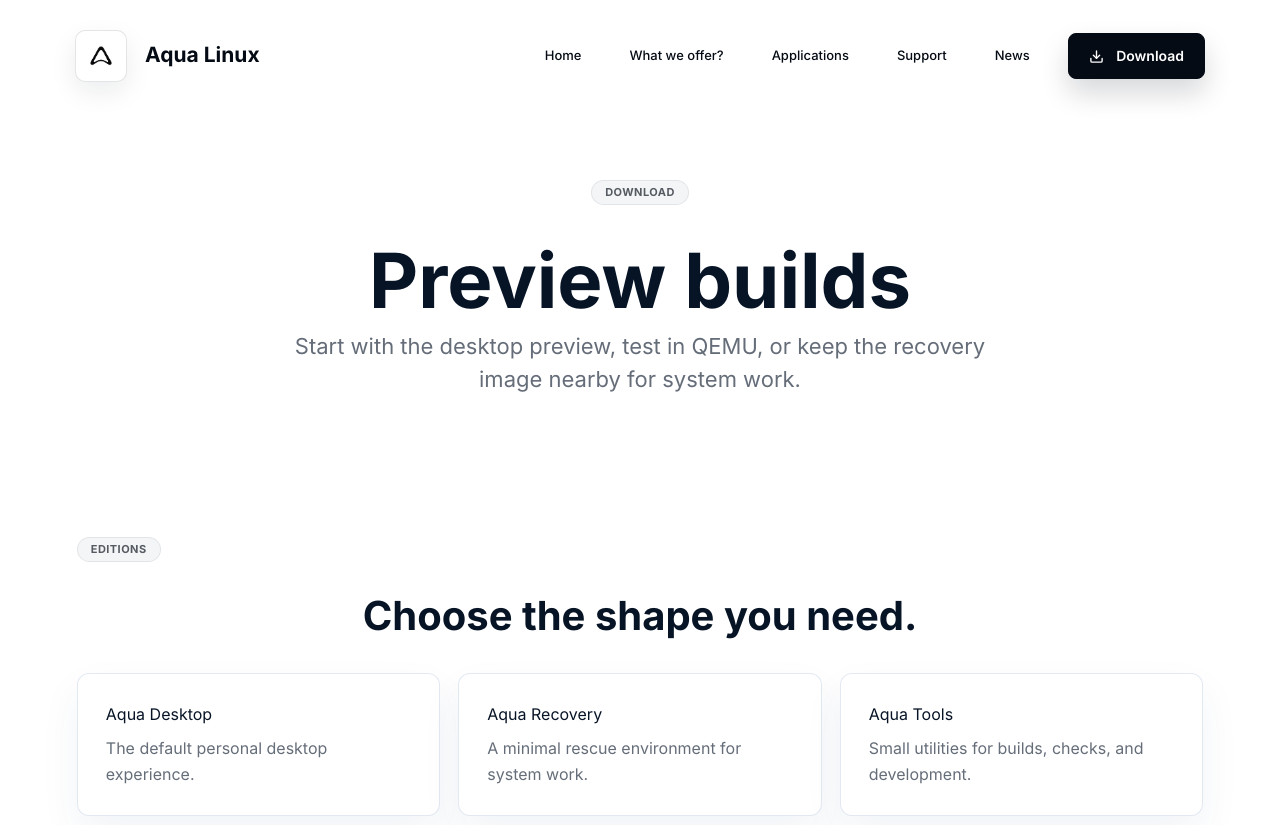
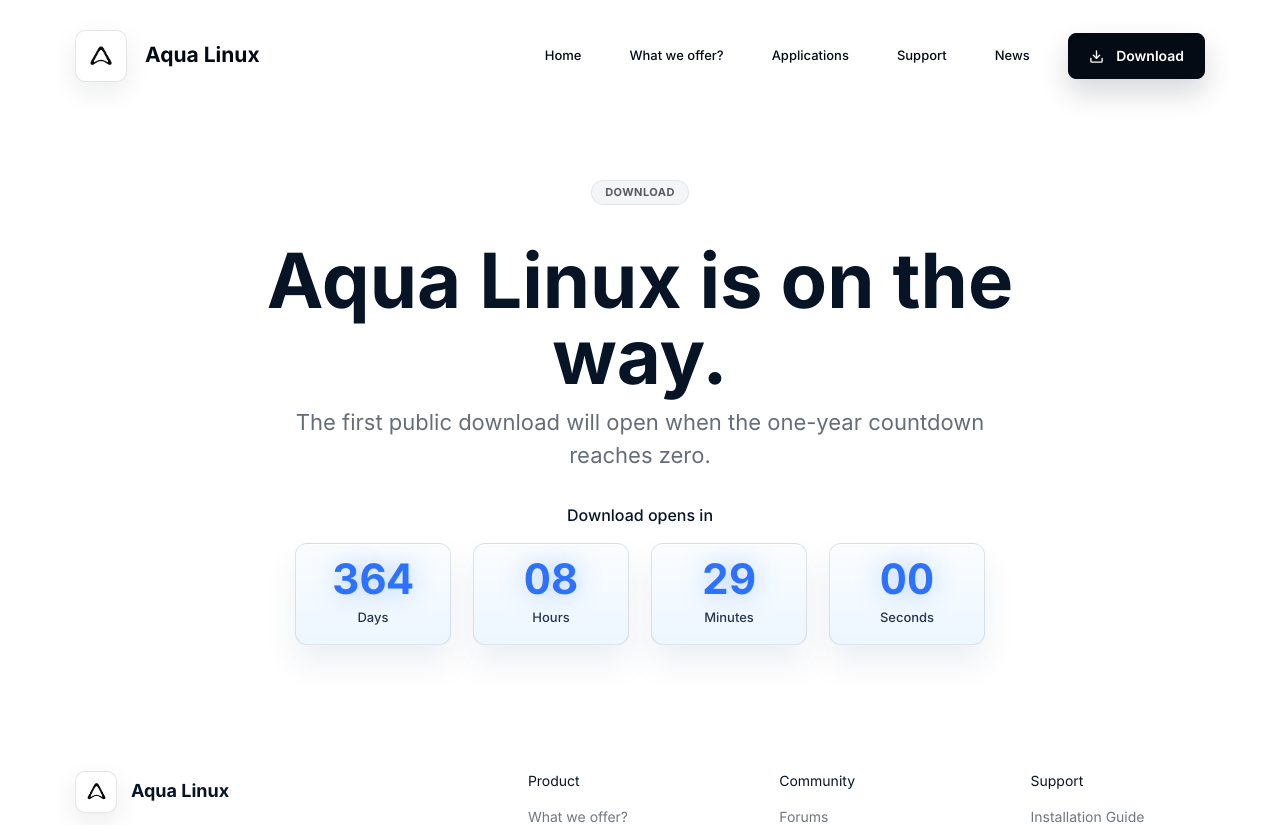
Before and after one commit to aqua-linux/aqua-website, a Next.js app: page /download in a window 1280 px wide. Shown: the top 825 px of the page. Built offline with nearby package versions, Linux system fonts and the light colour scheme.

Commit message:
Show one year countdown on download page

```diff
--- a/app/countdown.tsx
+++ b/app/countdown.tsx
@@ -2,9 +2,9 @@
 
 import { useEffect, useState } from "react";
 
-const target = new Date("2027-09-01T00:00:00Z").getTime();
+const defaultTargetDate = "2027-09-01T00:00:00Z";
 
-function getRemaining() {
+function getRemaining(target: number) {
   const delta = Math.max(0, target - Date.now());
   const days = Math.floor(delta / 86_400_000);
   const hours = Math.floor((delta / 3_600_000) % 24);
@@ -14,7 +14,14 @@ function getRemaining() {
   return { days, hours, minutes, seconds };
 }
 
-export function ReleaseCountdown() {
+export function ReleaseCountdown({
+  targetDate = defaultTargetDate,
+  title = "The wave begins in",
+}: {
+  targetDate?: string;
+  title?: string;
+}) {
+  const target = new Date(targetDate).getTime();
   const [remaining, setRemaining] = useState({
     days: 0,
     hours: 0,
@@ -23,18 +30,18 @@ export function ReleaseCountdown() {
   });
 
   useEffect(() => {
-    const updateRemaining = () => setRemaining(getRemaining());
+    const updateRemaining = () => setRemaining(getRemaining(target));
     const initial = window.setTimeout(updateRemaining, 0);
     const timer = window.setInterval(updateRemaining, 1_000);
     return () => {
       window.clearTimeout(initial);
       window.clearInterval(timer);
     };
-  }, []);
+  }, [target]);
 
   return (
     <div className="release-countdown">
-      <p className="countdown-title">The wave begins in</p>
+      <p className="countdown-title">{title}</p>
       <div className="countdown-grid">
         <span className="countdown-tile">
           <strong>{remaining.days}</strong>
--- a/app/download/page.tsx
+++ b/app/download/page.tsx
@@ -1,15 +1,20 @@
-import { DownloadPanel, Editions, PageHero, PageShell } from "../site";
+import { ReleaseCountdown } from "../countdown";
+import { PageHero, PageShell } from "../site";
 
 export default function DownloadPage() {
   return (
     <PageShell>
-      <PageHero
-        kicker="Download"
-        title="Preview builds"
-        copy="Start with the desktop preview, test in QEMU, or keep the recovery image nearby for system work."
-      />
-      <Editions />
-      <DownloadPanel />
+      <section className="download-countdown-screen">
+        <PageHero
+          kicker="Download"
+          title="Aqua Linux is on the way."
+          copy="The first public download will open when the one-year countdown reaches zero."
+        />
+        <ReleaseCountdown
+          targetDate="2027-08-24T00:00:00Z"
+          title="Download opens in"
+        />
+      </section>
     </PageShell>
   );
 }
--- a/app/globals.css
+++ b/app/globals.css
@@ -1016,6 +1016,21 @@ input {
   text-align: center;
 }
 
+.download-countdown-screen {
+  display: grid;
+  align-content: start;
+  min-height: calc(100vh - 230px);
+  padding-bottom: 84px;
+}
+
+.download-countdown-screen .subpage-hero {
+  padding-bottom: 30px;
+}
+
+.download-countdown-screen .release-countdown {
+  margin-top: 0;
+}
+
 .subpage-hero h1 {
   max-width: 920px;
   margin: 8px 0 12px;
```
Also changed, not shown: 1 other file (tests, documents, lock files or other folders).
